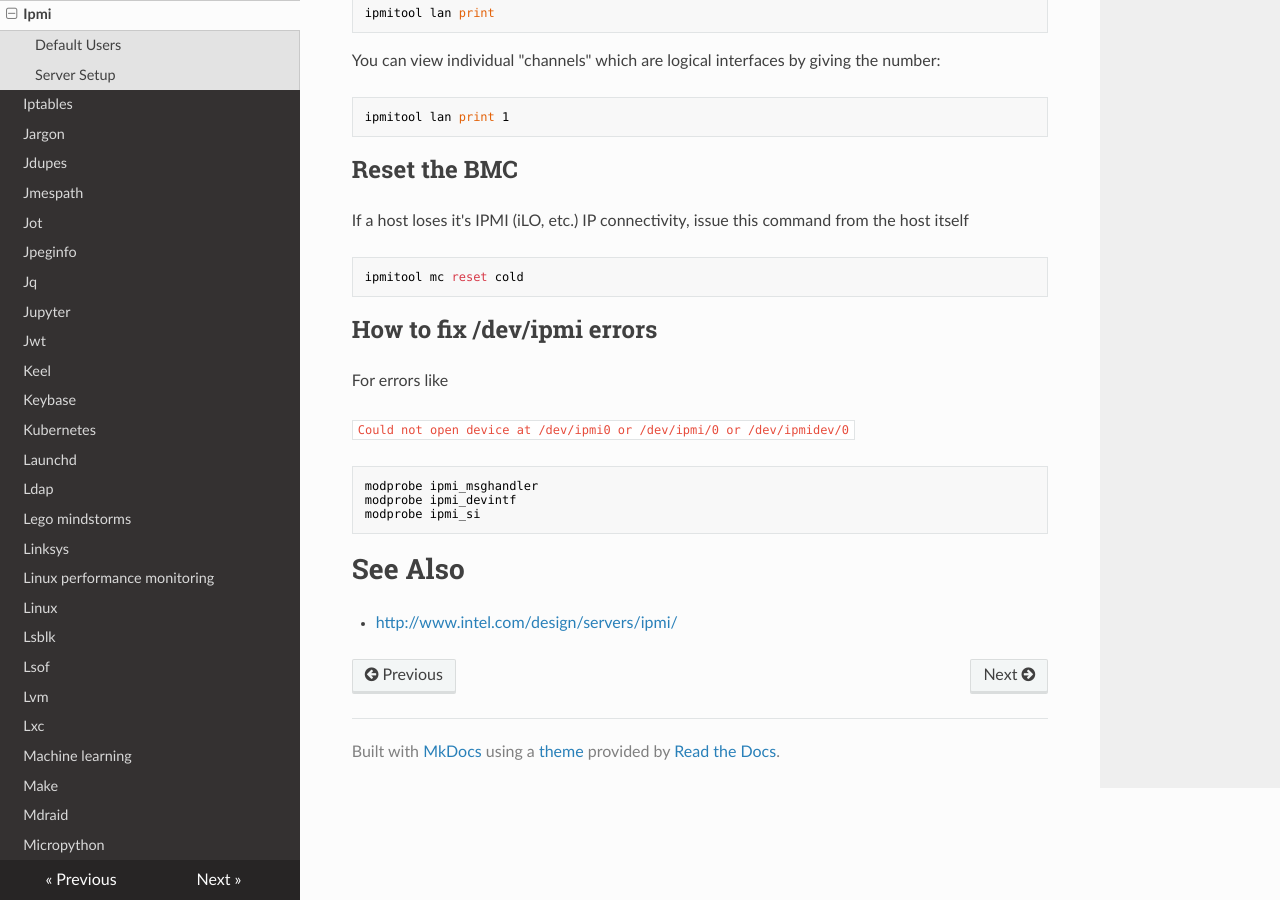
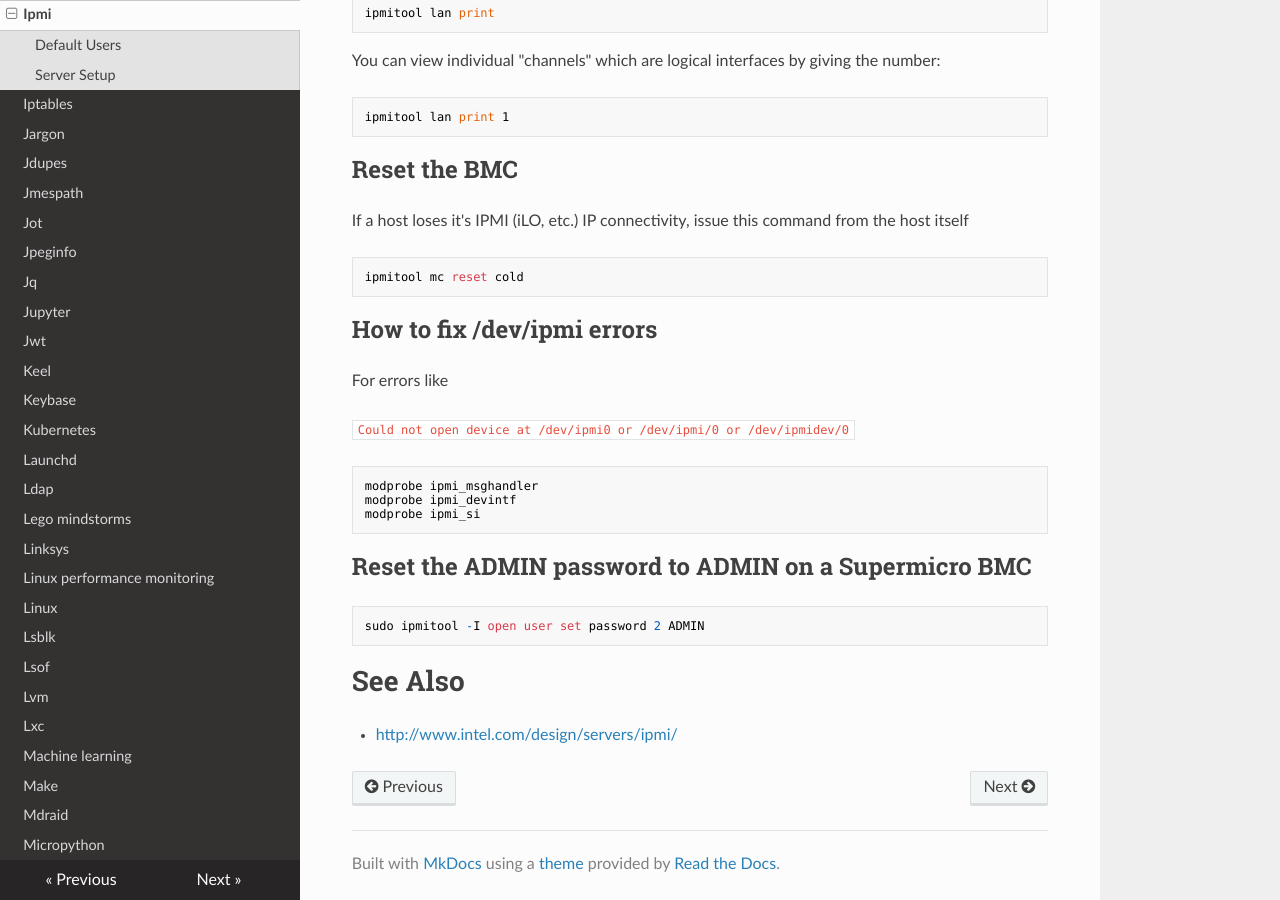
Before and after one commit to lando-cal/tech-notes, an MkDocs documentation site: the page built from docs/ipmi.md, in a window 1280 px wide and 900 px high, scrolled down 1869 px. Built offline with MkDocs 1.6.1, drawn with Linux system fonts in a browser that asks for light colours; nearby versions of some CDN libraries.

Commit message:
Add supermicro admin reset

````diff
--- a/docs/ipmi.md
+++ b/docs/ipmi.md
@@ -110,6 +110,12 @@ modprobe ipmi_devintf
 modprobe ipmi_si
 ```
 
+## Reset the ADMIN password to ADMIN on a Supermicro BMC
+
+```
+sudo ipmitool -I open user set password 2 ADMIN
+```
+
 # See Also
 
 - <http://www.intel.com/design/servers/ipmi/>
````
